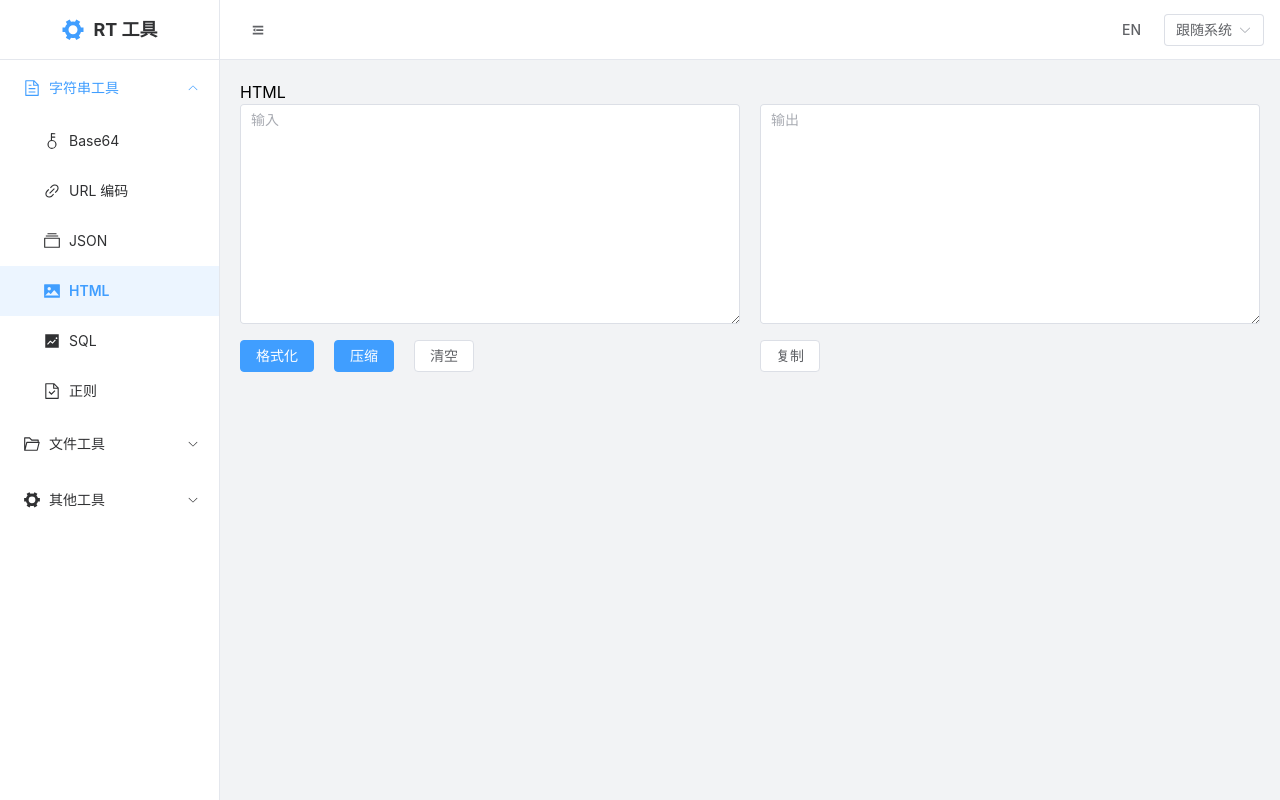
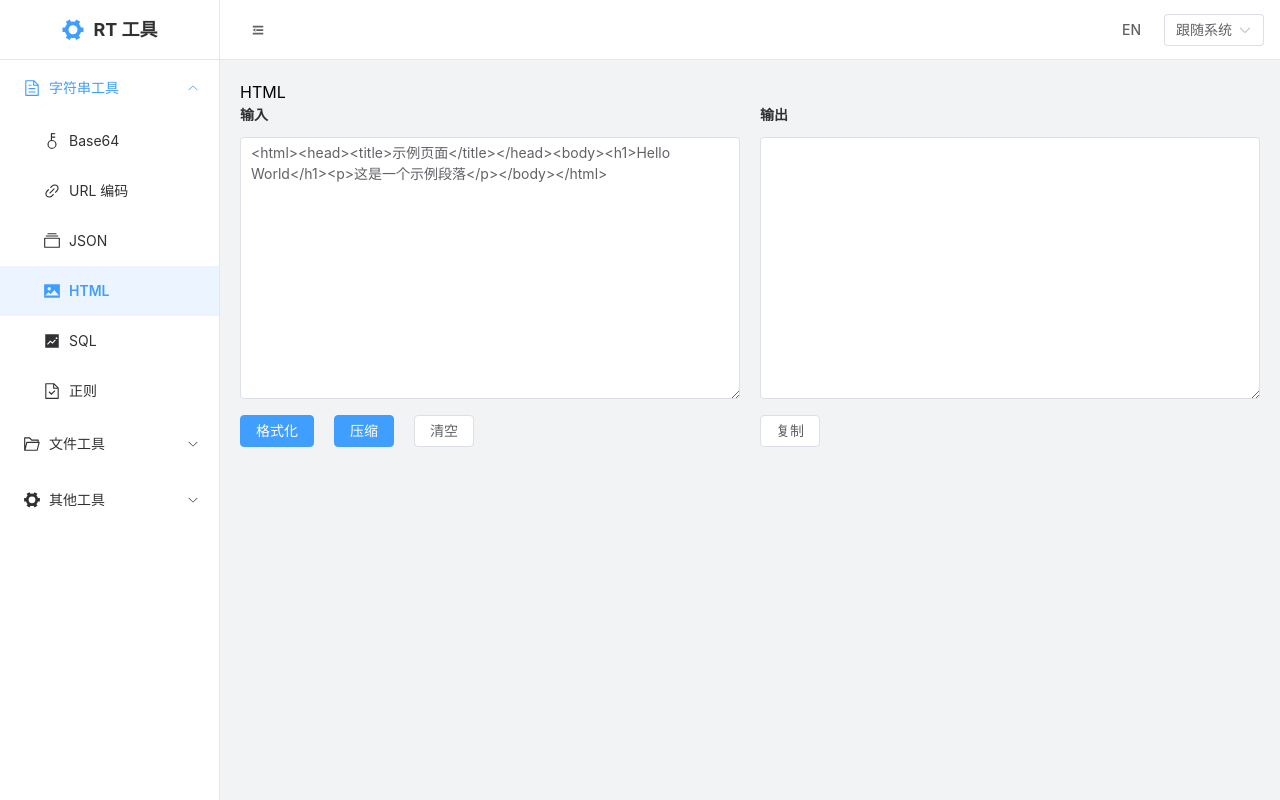
Before and after one commit to teatang/rt-tool, a Vue app: page /html in a window 1280 px wide. Built offline with nearby package versions, Linux system fonts and the light colour scheme.

Commit message:
add sample

```diff
--- a/src/views/tools/base64.vue
+++ b/src/views/tools/base64.vue
@@ -6,8 +6,8 @@ import CryptoJS from 'crypto-js'
 
 const { t } = useI18n()
 
-// 输入内容
-const input = ref('')
+// 输入内容 - 默认示例
+const input = ref('Hello World! 你好世界！')
 // 输出内容
 const output = ref('')
 
@@ -51,29 +51,36 @@ const clear = () => {
   <div class="tool-container">
     <h2>{{ t('tools.base64') }}</h2>
     <el-row :gutter="20">
+      <!-- 左侧：输入 -->
       <el-col :span="12">
+        <div class="panel">
+          <div class="panel-header">{{ t('labels.input') }}</div>
           <el-input
             v-model="input"
             type="textarea"
-          :rows="10"
-          :placeholder="t('labels.input')"
+            :rows="12"
           />
           <div class="btn-group">
             <el-button type="primary" @click="encode">{{ t('actions.encode') }}</el-button>
             <el-button type="primary" @click="decode">{{ t('actions.decode') }}</el-button>
             <el-button @click="clear">{{ t('actions.clear') }}</el-button>
           </div>
+        </div>
       </el-col>
+
+      <!-- 右侧：输出 -->
       <el-col :span="12">
+        <div class="panel">
+          <div class="panel-header">{{ t('labels.output') }}</div>
           <el-input
             v-model="output"
             type="textarea"
-          :rows="10"
-          :placeholder="t('labels.output')"
+            :rows="12"
             readonly
           />
           <div class="btn-group">
             <el-button @click="copyOutput">{{ t('actions.copy') }}</el-button>
+          </div>
         </div>
       </el-col>
     </el-row>
@@ -84,6 +91,16 @@ const clear = () => {
 .tool-container {
   max-width: 1200px;
 }
+.panel {
+  display: flex;
+  flex-direction: column;
+}
+.panel-header {
+  font-size: 14px;
+  font-weight: 600;
+  color: var(--el-text-color-primary);
+  margin-bottom: 12px;
+}
 .btn-group {
   margin-top: 16px;
   display: flex;
--- a/src/views/tools/encrypt.vue
+++ b/src/views/tools/encrypt.vue
@@ -6,7 +6,8 @@ import CryptoJS from 'crypto-js'
 
 const { t } = useI18n()
 
-const input = ref('')
+// 默认示例
+const input = ref('Hello World!')
 const output = ref('')
 const algorithm = ref('md5')
 const secret = ref('')
--- a/src/views/tools/html.vue
+++ b/src/views/tools/html.vue
@@ -5,7 +5,8 @@ import { ElMessage } from 'element-plus'
 
 const { t } = useI18n()
 
-const input = ref('')
+// 默认示例
+const input = ref('<html><head><title>示例页面</title></head><body><h1>Hello World</h1><p>这是一个示例段落</p></body></html>')
 const output = ref('')
 const isValid = ref(true)
 
@@ -59,30 +60,37 @@ const clear = () => {
   <div class="tool-container">
     <h2>{{ t('tools.html') }}</h2>
     <el-row :gutter="20">
+      <!-- 左侧：输入 -->
       <el-col :span="12">
+        <div class="panel">
+          <div class="panel-header">{{ t('labels.input') }}</div>
           <el-input
             v-model="input"
             type="textarea"
-          :rows="10"
-          :placeholder="t('labels.input')"
+            :rows="12"
           />
           <div class="btn-group">
             <el-button type="primary" @click="format">{{ t('actions.format') }}</el-button>
             <el-button type="primary" @click="compress">{{ t('actions.compress') }}</el-button>
             <el-button @click="clear">{{ t('actions.clear') }}</el-button>
           </div>
+        </div>
       </el-col>
+
+      <!-- 右侧：输出 -->
       <el-col :span="12">
+        <div class="panel">
+          <div class="panel-header">{{ t('labels.output') }}</div>
           <el-input
             v-model="output"
             type="textarea"
-          :rows="10"
-          :placeholder="t('labels.output')"
+            :rows="12"
             readonly
             :class="{ 'error-text': !isValid }"
           />
           <div class="btn-group">
             <el-button @click="copyOutput">{{ t('actions.copy') }}</el-button>
+          </div>
         </div>
       </el-col>
     </el-row>
@@ -93,6 +101,16 @@ const clear = () => {
 .tool-container {
   max-width: 1200px;
 }
+.panel {
+  display: flex;
+  flex-direction: column;
+}
+.panel-header {
+  font-size: 14px;
+  font-weight: 600;
+  color: var(--el-text-color-primary);
+  margin-bottom: 12px;
+}
 .btn-group {
   margin-top: 16px;
   display: flex;
--- a/src/views/tools/json.vue
+++ b/src/views/tools/json.vue
@@ -5,7 +5,8 @@ import { ElMessage } from 'element-plus'
 
 const { t } = useI18n()
 
-const input = ref('')
+// 默认示例
+const input = ref('{"name":"张三","age":25,"city":"北京","hobbies":["读书","编程","音乐"]}')
 const output = ref('')
 const isValid = ref(true)
 const indent = ref(2) // 默认2个空格
--- a/src/views/tools/regex.vue
+++ b/src/views/tools/regex.vue
@@ -5,8 +5,9 @@ import { ElMessage } from 'element-plus'
 
 const { t } = useI18n()
 
-const pattern = ref('')
-const testString = ref('')
+// 默认示例
+const pattern = ref('\\d+')
+const testString = ref('Hello123World456!')
 const flags = ref({
   g: true,
   i: false,
@@ -47,7 +48,7 @@ const testRegex = () => {
   }
 }
 
-watch([pattern, testString, flags], testRegex, { deep: true })
+watch([pattern, testString, flags], testRegex, { deep: true, immediate: true })
 
 const copyMatch = async (match: string) => {
   try {
@@ -149,7 +150,7 @@ const copyMatch = async (match: string) => {
   color: var(--el-color-primary);
 }
 .match-text {
-  font-family: monospace;
+  font-weight: bold;
 }
 .no-match {
   color: var(--el-color-info);
--- a/src/views/tools/sql.vue
+++ b/src/views/tools/sql.vue
@@ -5,7 +5,8 @@ import { ElMessage } from 'element-plus'
 
 const { t } = useI18n()
 
-const input = ref('')
+// 默认示例
+const input = ref("SELECT id, name, email FROM users WHERE age > 18 AND status = 'active' ORDER BY created_at DESC LIMIT 100")
 const output = ref('')
 const isValid = ref(true)
 
@@ -78,30 +79,37 @@ const clear = () => {
   <div class="tool-container">
     <h2>{{ t('tools.sql') }}</h2>
     <el-row :gutter="20">
+      <!-- 左侧：输入 -->
       <el-col :span="12">
+        <div class="panel">
+          <div class="panel-header">{{ t('labels.input') }}</div>
           <el-input
             v-model="input"
             type="textarea"
-          :rows="10"
-          :placeholder="t('labels.input')"
+            :rows="12"
           />
           <div class="btn-group">
             <el-button type="primary" @click="format">{{ t('actions.format') }}</el-button>
             <el-button type="primary" @click="compress">{{ t('actions.compress') }}</el-button>
             <el-button @click="clear">{{ t('actions.clear') }}</el-button>
           </div>
+        </div>
       </el-col>
+
+      <!-- 右侧：输出 -->
       <el-col :span="12">
+        <div class="panel">
+          <div class="panel-header">{{ t('labels.output') }}</div>
           <el-input
             v-model="output"
             type="textarea"
-          :rows="10"
-          :placeholder="t('labels.output')"
+            :rows="12"
             readonly
             :class="{ 'error-text': !isValid }"
           />
           <div class="btn-group">
             <el-button @click="copyOutput">{{ t('actions.copy') }}</el-button>
+          </div>
         </div>
       </el-col>
     </el-row>
@@ -112,6 +120,16 @@ const clear = () => {
 .tool-container {
   max-width: 1200px;
 }
+.panel {
+  display: flex;
+  flex-direction: column;
+}
+.panel-header {
+  font-size: 14px;
+  font-weight: 600;
+  color: var(--el-text-color-primary);
+  margin-bottom: 12px;
+}
 .btn-group {
   margin-top: 16px;
   display: flex;
--- a/src/views/tools/url.vue
+++ b/src/views/tools/url.vue
@@ -5,7 +5,8 @@ import { ElMessage } from 'element-plus'
 
 const { t } = useI18n()
 
-const input = ref('')
+// 默认示例
+const input = ref('https://www.example.com/path?name=张三&age=25')
 const output = ref('')
 
 const encode = () => {
@@ -43,29 +44,36 @@ const clear = () => {
   <div class="tool-container">
     <h2>{{ t('tools.url') }}</h2>
     <el-row :gutter="20">
+      <!-- 左侧：输入 -->
       <el-col :span="12">
+        <div class="panel">
+          <div class="panel-header">{{ t('labels.input') }}</div>
           <el-input
             v-model="input"
             type="textarea"
-          :rows="10"
-          :placeholder="t('labels.input')"
+            :rows="12"
           />
           <div class="btn-group">
             <el-button type="primary" @click="encode">{{ t('actions.encode') }}</el-button>
             <el-button type="primary" @click="decode">{{ t('actions.decode') }}</el-button>
             <el-button @click="clear">{{ t('actions.clear') }}</el-button>
           </div>
+        </div>
       </el-col>
+
+      <!-- 右侧：输出 -->
       <el-col :span="12">
+        <div class="panel">
+          <div class="panel-header">{{ t('labels.output') }}</div>
           <el-input
             v-model="output"
             type="textarea"
-          :rows="10"
-          :placeholder="t('labels.output')"
+            :rows="12"
             readonly
           />
           <div class="btn-group">
             <el-button @click="copyOutput">{{ t('actions.copy') }}</el-button>
+          </div>
         </div>
       </el-col>
     </el-row>
@@ -76,6 +84,16 @@ const clear = () => {
 .tool-container {
   max-width: 1200px;
 }
+.panel {
+  display: flex;
+  flex-direction: column;
+}
+.panel-header {
+  font-size: 14px;
+  font-weight: 600;
+  color: var(--el-text-color-primary);
+  margin-bottom: 12px;
+}
 .btn-group {
   margin-top: 16px;
   display: flex;
```
Lines whose indentation alone changed are shown as unchanged.
